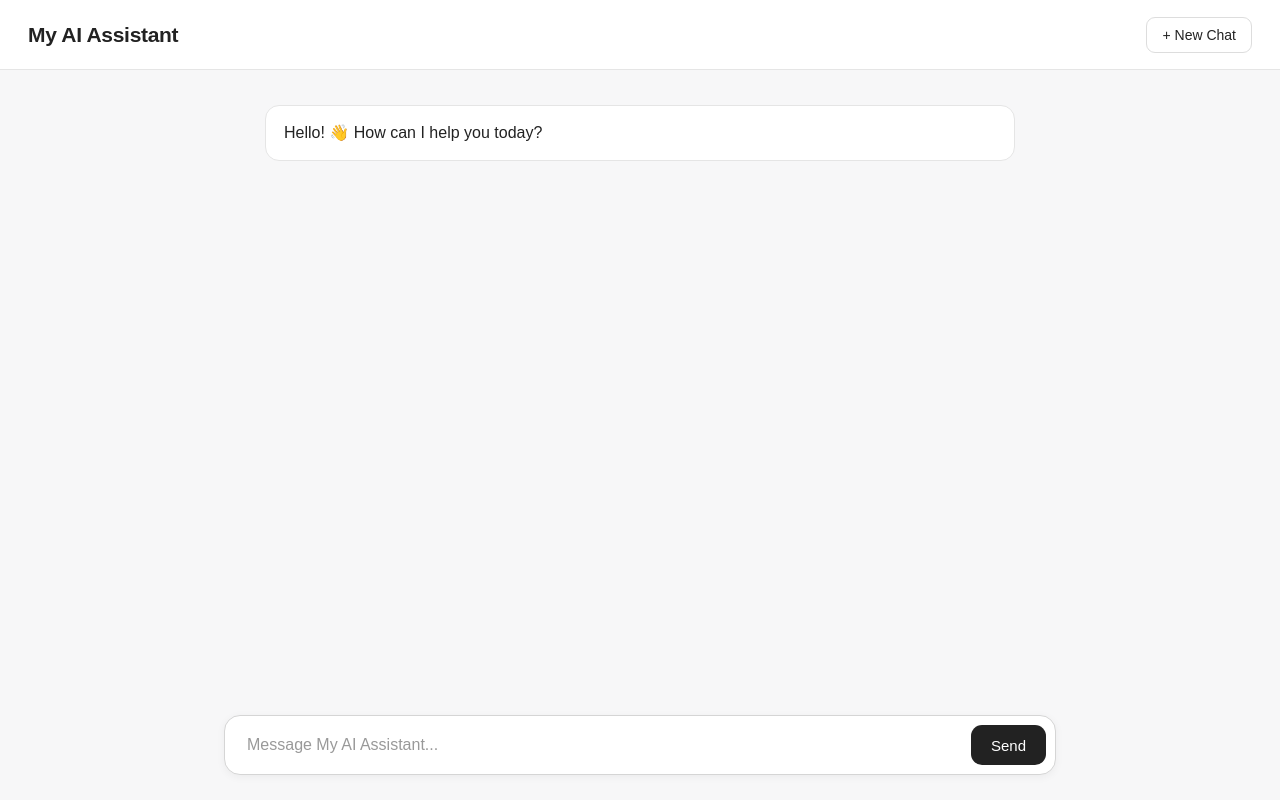
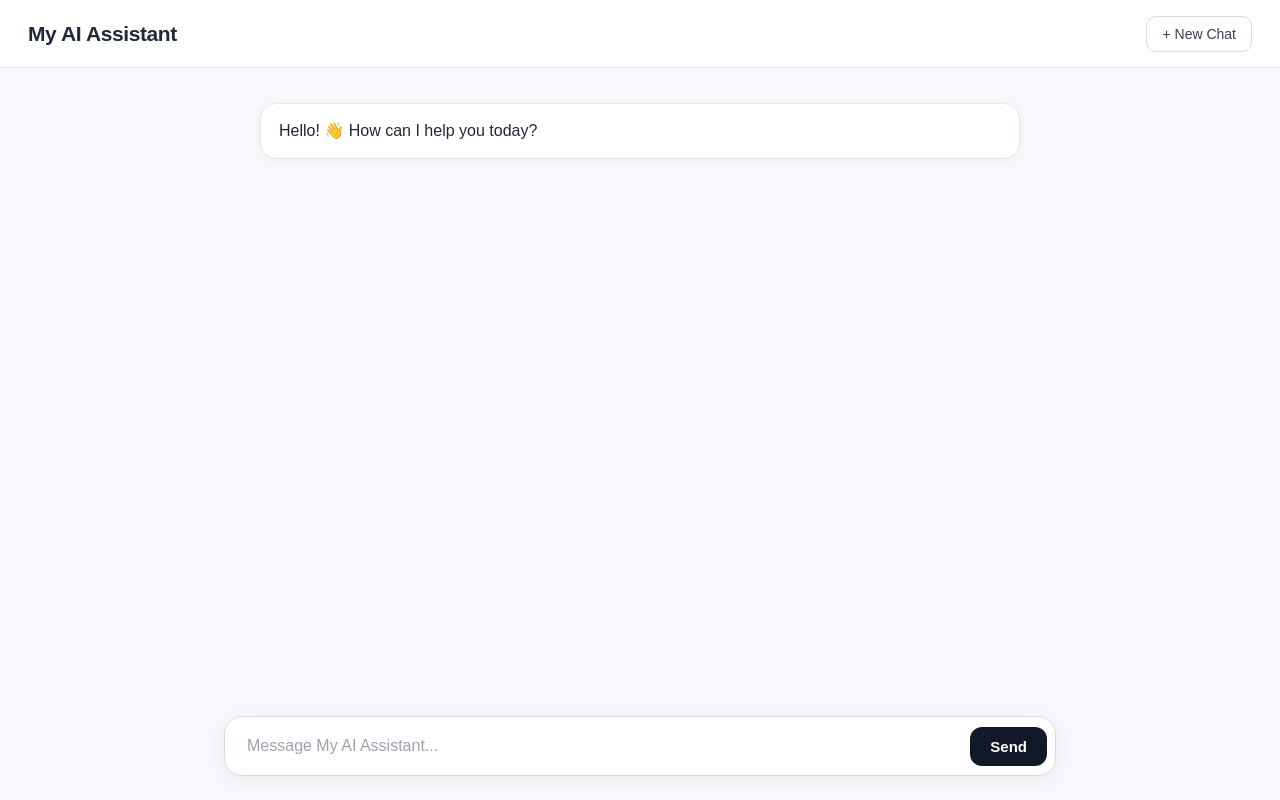
Before and after one commit to pramilabhardwaj2019-lgtm/AstraAI, a website: page index.html in a window 1280 px wide. Drawn offline with Linux system fonts and the light colour scheme.

Commit message:
Update style.css

```diff
--- a/style.css
+++ b/style.css
@@ -6,26 +6,29 @@
 
 body {
     font-family: Arial, sans-serif;
-    background: #f7f7f8;
+    background: #f7f8fc;
+    color: #1f2937;
     height: 100vh;
-    color: #222;
 }
 
+/* =========================
+   MAIN CONTAINER
+========================= */
+
 .chat-container {
-    width: 100%;
     height: 100vh;
     display: flex;
     flex-direction: column;
 }
 
-/* ===============================
+/* =========================
    HEADER
-   =============================== */
+========================= */
 
 .chat-header {
-    height: 70px;
-    background: #ffffff;
-    border-bottom: 1px solid #e5e5e5;
+    height: 68px;
+    background: rgba(255, 255, 255, 0.95);
+    border-bottom: 1px solid #e5e7eb;
 
     display: flex;
     align-items: center;
@@ -37,96 +40,131 @@ body {
 .chat-header h1 {
     font-size: 21px;
     font-weight: 700;
-    letter-spacing: -0.3px;
+    letter-spacing: -0.4px;
 }
 
 .chat-header p {
     display: none;
 }
 
-/* ===============================
-   NEW CHAT BUTTON
-   =============================== */
+/* =========================
+   NEW CHAT
+========================= */
 
 #new-chat-button {
-    border: 1px solid #ddd;
-    background: #fff;
-    color: #222;
+    background: white;
+    border: 1px solid #d9dce3;
+    color: #374151;
 
     padding: 9px 15px;
-    border-radius: 9px;
+    border-radius: 10px;
 
     font-size: 14px;
     cursor: pointer;
 
-    transition: 0.2s;
+    transition: all 0.2s ease;
 }
 
 #new-chat-button:hover {
-    background: #f1f1f1;
+    background: #f3f4f6;
+    transform: translateY(-1px);
 }
 
-/* ===============================
+/* =========================
    CHAT AREA
-   =============================== */
+========================= */
 
 .chat-box {
     flex: 1;
     overflow-y: auto;
 
     padding: 35px 20%;
+    scroll-behavior: smooth;
 }
 
-/* ===============================
-   MESSAGES
-   =============================== */
+/* =========================
+   MESSAGE
+========================= */
 
 .message {
-    max-width: 750px;
-    margin: 0 auto 25px auto;
+    max-width: 760px;
+
+    margin: 0 auto 22px auto;
 
     padding: 14px 18px;
 
-    border-radius: 14px;
+    border-radius: 16px;
 
-    line-height: 1.6;
+    line-height: 1.65;
     font-size: 16px;
 
-    word-wrap: break-word;
+    animation: messageAppear 0.25s ease;
 }
 
-.ai-message {
-    background: #ffffff;
-    border: 1px solid #e5e5e5;
+@keyframes messageAppear {
+    from {
+        opacity: 0;
+        transform: translateY(5px);
+    }
+
+    to {
+        opacity: 1;
+        transform: translateY(0);
+    }
 }
 
-.user-message {
-    background: #e8f0fe;
-    border: 1px solid #d7e3fa;
+/* AI */
+
+.ai-message {
+    background: white;
+    border: 1px solid #e5e7eb;
+
+    box-shadow: 0 2px 8px rgba(0, 0, 0, 0.03);
 }
 
-/* ===============================
+/* USER */
+
+.user-message {
+    background: #eef2ff;
+    border: 1px solid #dfe5ff;
+}
+
+/* =========================
    INPUT AREA
-   =============================== */
+========================= */
 
 .input-area {
     width: 65%;
     max-width: 850px;
 
-    margin: 0 auto 25px auto;
+    margin: 0 auto 24px auto;
 
     display: flex;
+    align-items: center;
     gap: 8px;
 
-    background: #ffffff;
+    background: white;
 
-    padding: 9px;
+    padding: 8px;
 
-    border: 1px solid #d5d5d5;
-    border-radius: 16px;
+    border: 1px solid #d8dbe2;
+    border-radius: 18px;
 
-    box-shadow: 0 2px 8px rgba(0,0,0,0.05);
+    box-shadow:
+        0 4px 18px rgba(0, 0, 0, 0.06);
+
+    transition: border 0.2s ease,
+                box-shadow 0.2s ease;
 }
+
+.input-area:focus-within {
+    border-color: #9ca3af;
+
+    box-shadow:
+        0 5px 22px rgba(0, 0, 0, 0.09);
+}
+
+/* INPUT */
 
 #user-input {
     flex: 1;
@@ -134,50 +172,52 @@ body {
     border: none;
     outline: none;
 
+    background: transparent;
+
+    padding: 12px 14px;
+
     font-size: 16px;
-
-    padding: 11px 13px;
-
-    background: transparent;
+    color: #111827;
 }
 
 #user-input::placeholder {
-    color: #999;
+    color: #9ca3af;
 }
 
-/* ===============================
+/* =========================
    SEND BUTTON
-   =============================== */
+========================= */
 
 #send-button {
     border: none;
 
-    background: #222;
+    background: #111827;
     color: white;
 
     padding: 11px 20px;
 
-    border-radius: 11px;
+    border-radius: 12px;
+
+    font-size: 15px;
+    font-weight: 600;
 
     cursor: pointer;
 
-    font-size: 15px;
-    font-weight: 500;
-
-    transition: 0.2s;
+    transition: all 0.2s ease;
 }
 
 #send-button:hover {
-    background: #444;
+    background: #374151;
+    transform: translateY(-1px);
 }
 
 #send-button:active {
-    transform: scale(0.97);
+    transform: scale(0.96);
 }
 
-/* ===============================
+/* =========================
    THINKING ANIMATION
-   =============================== */
+========================= */
 
 .thinking-message {
     display: flex;
@@ -190,7 +230,7 @@ body {
     width: 7px;
     height: 7px;
 
-    background: #555;
+    background: #6b7280;
 
     border-radius: 50%;
 
@@ -221,28 +261,32 @@ body {
     }
 }
 
-/* ===============================
+/* =========================
    SCROLLBAR
-   =============================== */
+========================= */
 
 .chat-box::-webkit-scrollbar {
     width: 7px;
 }
 
 .chat-box::-webkit-scrollbar-thumb {
-    background: #ccc;
+    background: #d1d5db;
     border-radius: 10px;
 }
 
-/* ===============================
+.chat-box::-webkit-scrollbar-track {
+    background: transparent;
+}
+
+/* =========================
    MOBILE
-   =============================== */
+========================= */
 
 @media (max-width: 700px) {
 
     .chat-header {
+        height: 60px;
         padding: 0 15px;
-        height: 60px;
     }
 
     .chat-header h1 {
@@ -261,11 +305,16 @@ body {
     .message {
         max-width: 100%;
         font-size: 15px;
+        margin-bottom: 18px;
     }
 
     .input-area {
         width: 94%;
-        margin-bottom: 15px;
+        margin-bottom: 14px;
+    }
+
+    #user-input {
+        font-size: 15px;
     }
 
     #send-button {
```
